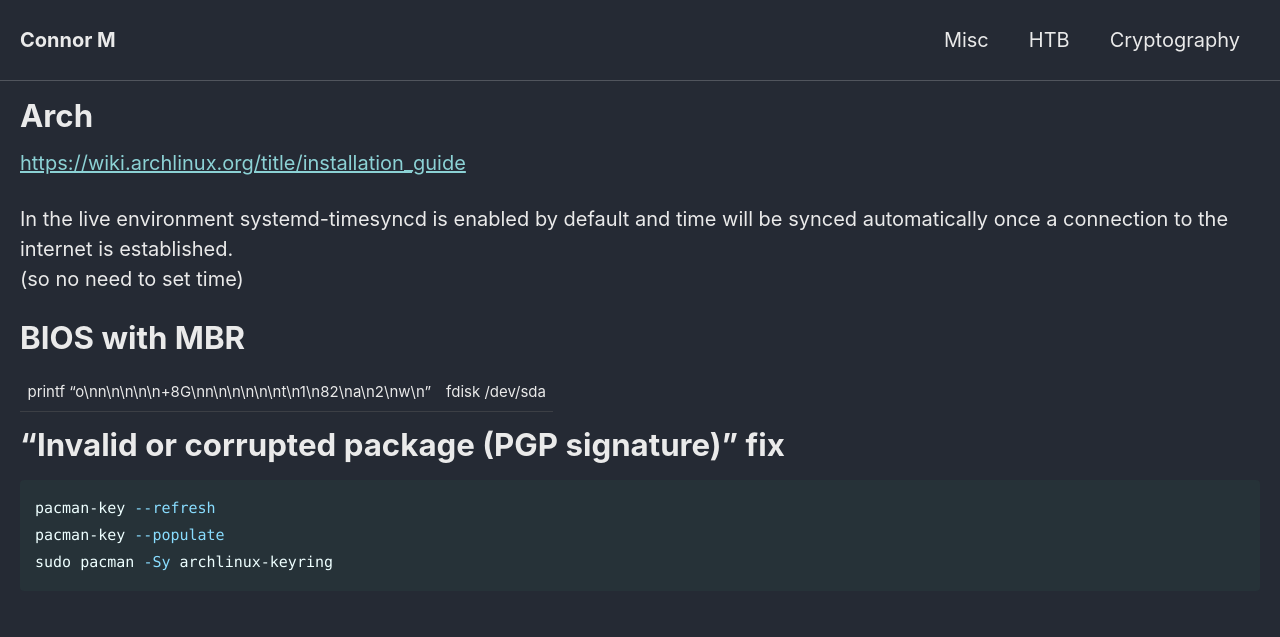
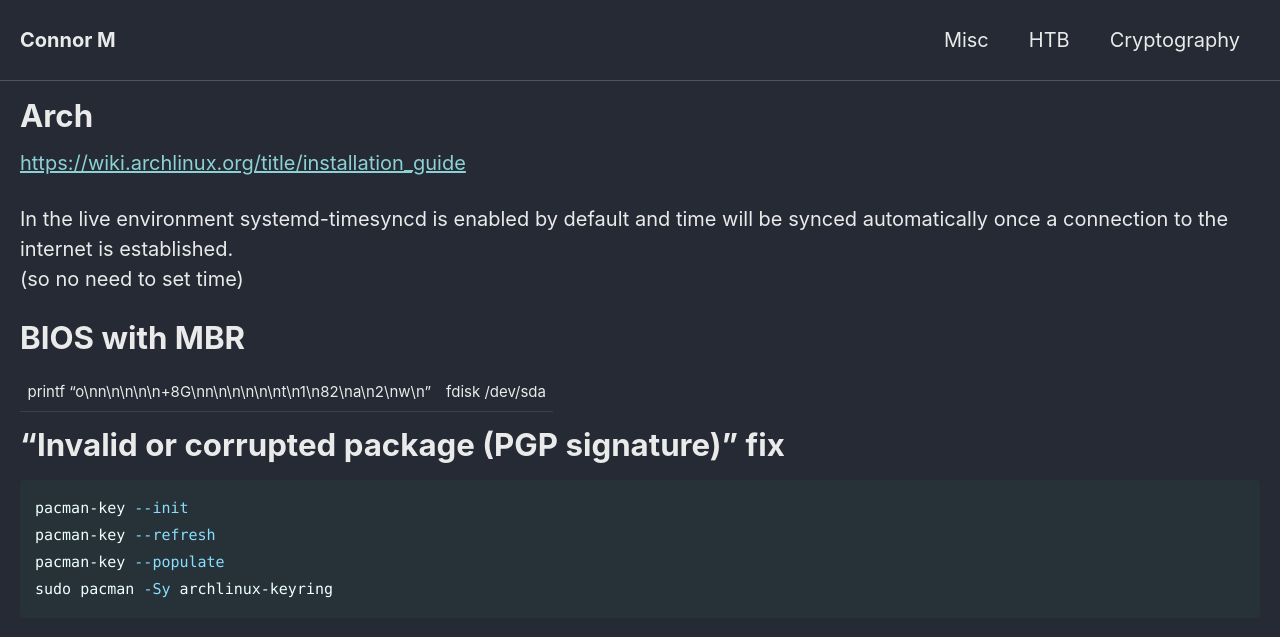
Before and after one commit to Connor-McCartney/Connor-McCartney.github.io, a Jekyll site: the page built from _pages/misc/arch.md, in a window 1280 px wide. Shown: the top 637 px of the page. Built offline with Jekyll 4.4.1, drawn with Linux system fonts in a browser that asks for light colours; cached includes are drawn as plain includes.

Commit message:
Update arch.md

````diff
--- a/_pages/misc/arch.md
+++ b/_pages/misc/arch.md
@@ -21,6 +21,7 @@ printf "o\nn\n\n\n\n+8G\nn\n\n\n\n\nt\n1\n82\na\n2\nw\n" | fdisk /dev/sda
 # "Invalid or corrupted package (PGP signature)" fix
 
 ```bash
+pacman-key --init
 pacman-key --refresh
 pacman-key --populate
 sudo pacman -Sy archlinux-keyring
````
